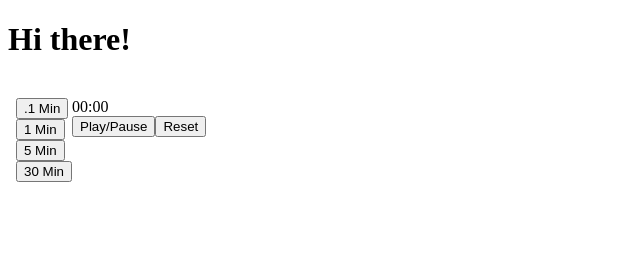
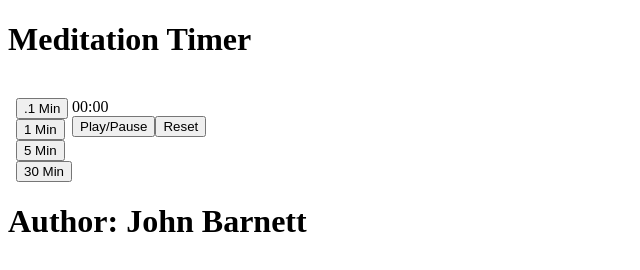
Before and after one commit to JohnBarnett9/MeditationTimer, a React app: page index.html in a window 1280 px wide. Shown: the whole page, without its empty margins (0-640 px from the left). Built offline with nearby package versions, Linux system fonts and the light colour scheme.

Commit message:
Added title and author to web page.

```diff
--- a/index.html
+++ b/index.html
@@ -18,11 +18,11 @@
 
   </head>
   <body>
-    <h1>Hi there!</h1>
+    <h1>Meditation Timer</h1>
 	<br>
     <div id="root">
 	</div>
-
+	<h1>Author: John Barnett</h1>
 
 
 
```
